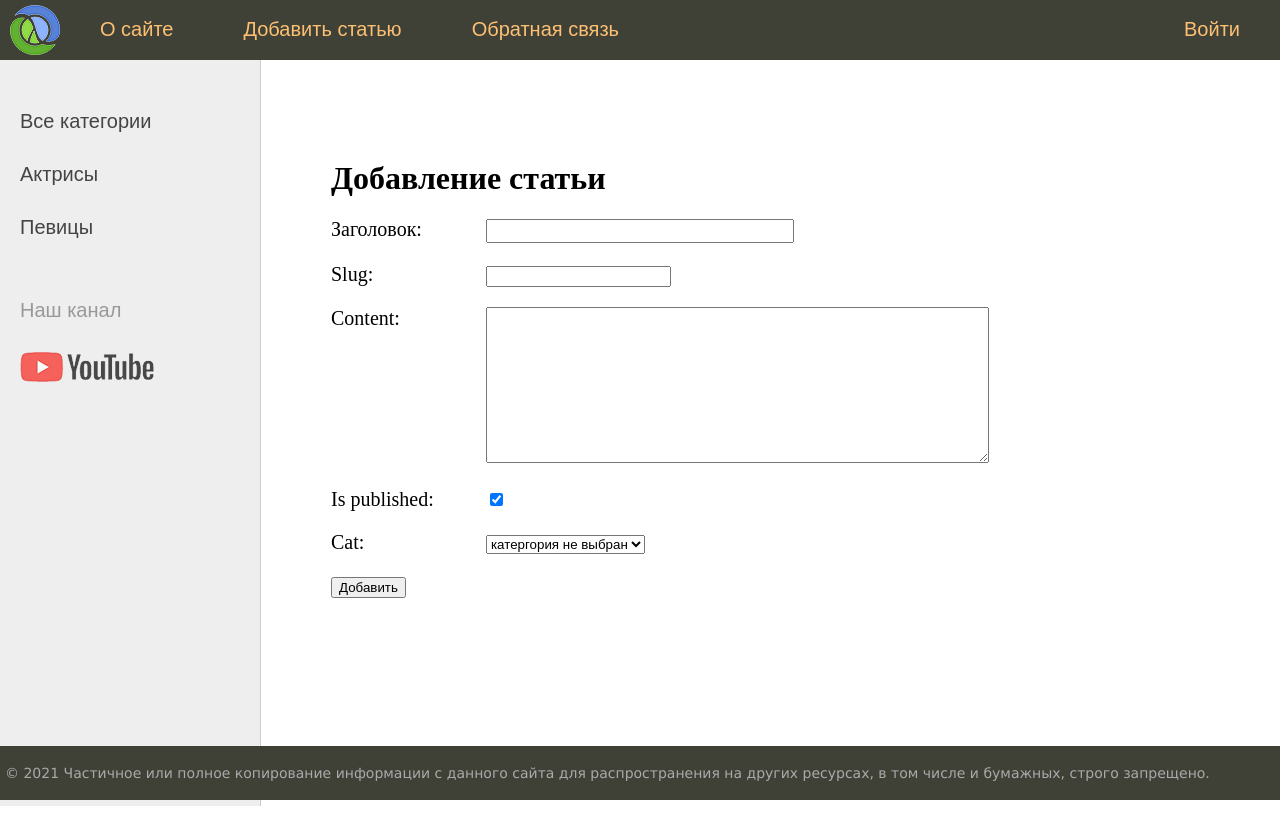
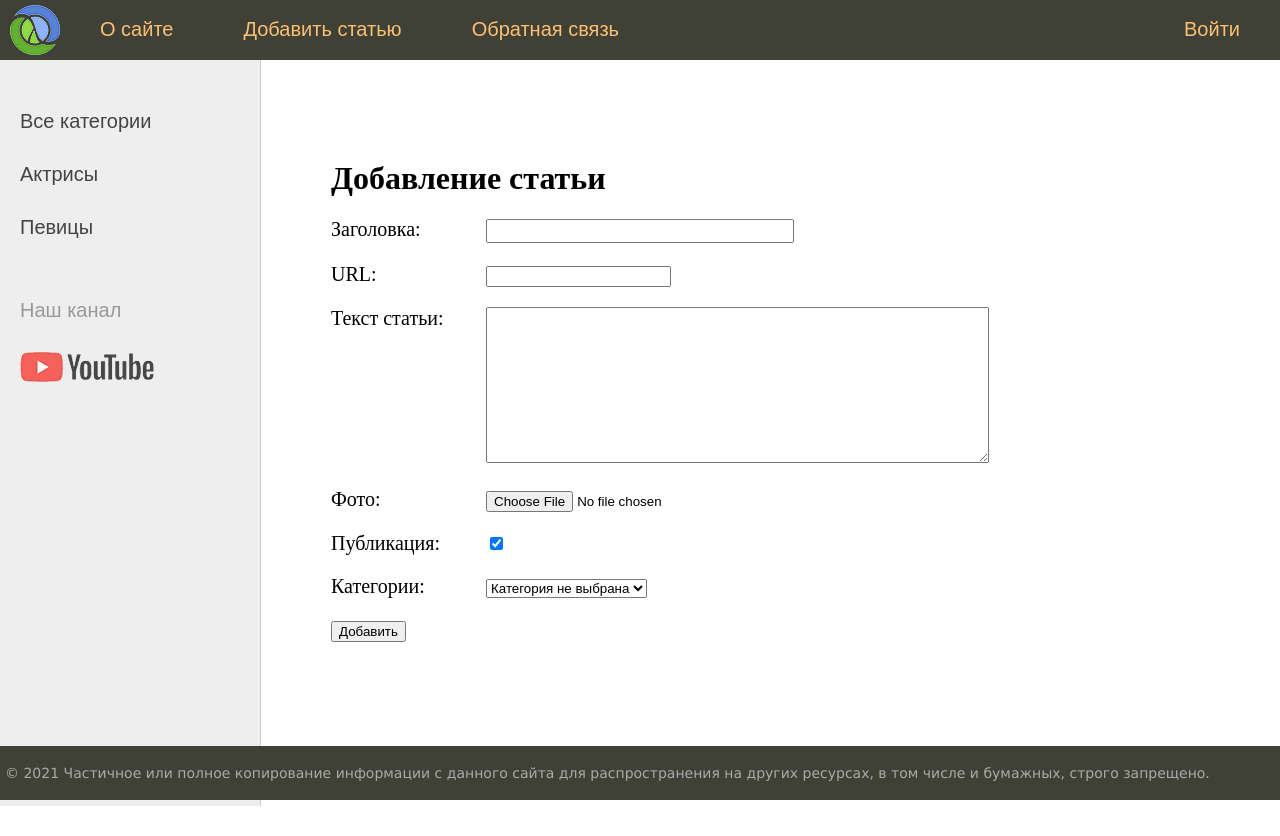
Before and after one commit to Umeke/Women, a Django app: page /addpage/ in a window 1280 px wide. Run offline with Django 4.2, Linux system fonts and the light colour scheme; data comes from the database, SQL or seed files in the repository; both versions use the stored data as it was after the commit.

Commit message:
update addpostform forms

```diff
--- a/women/forms.py
+++ b/women/forms.py
@@ -1,9 +1,23 @@
 from django import forms
+from django.core.exceptions import ValidationError
+
 from .models import *
 
-class AddPostForm(forms.Form):
-    title= forms.CharField(max_length=255, label="Заголовок", widget=forms.TextInput(attrs={'class':'form-input'}))
-    slug = forms.SlugField(max_length=255)
-    content = forms.CharField(widget=forms.Textarea(attrs={'cols':60, 'rows':10}))
-    is_published = forms.BooleanField(required=False, initial=True)
-    cat = forms.ModelChoiceField(queryset=Category.objects.all(), empty_label="катергория не выбран")
+class AddPostForm(forms.ModelForm):
+    def __init__(self, *args, **kwargs):
+        super().__init__(*args, **kwargs)
+        self.fields['cat'].empty_label = "Категория не выбрана"
+
+    class Meta:
+        model = Women
+        fields = ['title', 'slug', 'content','photo', 'is_published', 'cat']
+        widgets = {
+            'title': forms.TextInput(attrs={'class': 'form-input'}),
+            'content': forms.Textarea(attrs={'cols':60, 'rows':10}),
+        }
+
+    def clean_title(self):
+        title = self.cleaned_data['title']
+        if len(title) > 200:
+            raise ValidationError('Длина превышает 200 символов')
+        return  title
--- a/women/templates/women/addpage.html
+++ b/women/templates/women/addpage.html
@@ -2,7 +2,7 @@
 
 {% block content %}
 <h1 >{{title}}</h1>
-<form action="{% url 'add_page' %}" method="post">
+<form action="{% url 'add_page' %}" method="post" enctype="multipart/form-data">
     {% csrf_token %}
     <div class="form-error">{{ form.non_field_errors }}</div>
     {% for f in form %}
--- a/women/views.py
+++ b/women/views.py
@@ -18,13 +18,12 @@ def about(request):
 
 def addpage(request):
     if request.method == 'POST':
-        form = AddPostForm(request.POST)
+        form = AddPostForm(request.POST, request.FILES)
         if form.is_valid():
-            try:
-                Women.objects.create(**form.cleaned_data)
-                return redirect('home')
-            except:
-                form.add_error(None, 'Ошибка добавления поста')
+
+            form.save()
+            return redirect('home')
+
     else:
         form = AddPostForm()
     return render(request, 'women/addpage.html', {'form':form,"menu":menu, "title":'Добавление статьи'})
```
Also changed, not shown: db.sqlite3.
